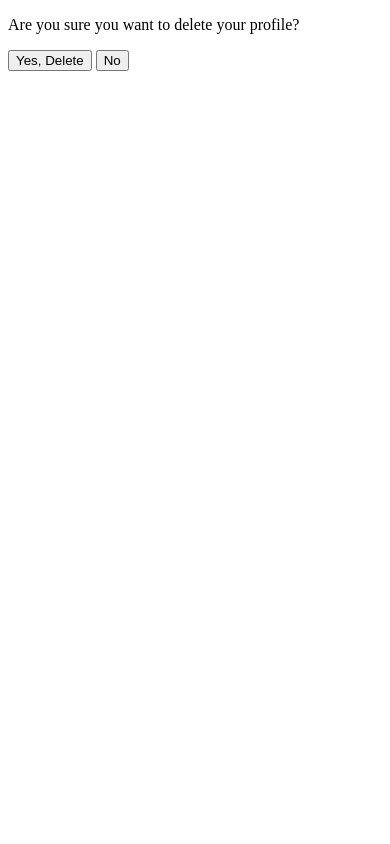
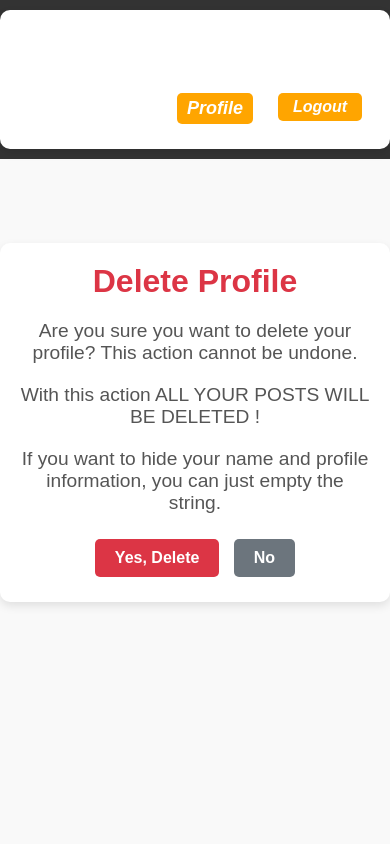
Before and after one commit to johnyloco/Menu33, a Django app: page /accounts/profile/1/delete/ in a window 390 px wide. Run offline with Django 5.2, Linux system fonts and the light colour scheme; the visitor is signed in with stand-in values (Sample User, id 1); data comes from the database, SQL or seed files in the repository.

Commit message:
Add delete form. When Profile delete, user get delete.

```diff
--- a/menu33/accounts/forms.py
+++ b/menu33/accounts/forms.py
@@ -15,7 +15,7 @@
 class AppUserCreationForm(UserCreationForm):
     class Meta(UserCreationForm):
         model = UserModel
-        fields = ['email',]
+        fields = ('email',)
 
 
 class ProfileEditForm(forms.ModelForm):
--- a/menu33/accounts/signals.py
+++ b/menu33/accounts/signals.py
@@ -1,4 +1,4 @@
-from django.db.models.signals import post_save
+from django.db.models.signals import post_save, post_delete
 from django.dispatch import receiver
 from django.contrib.auth import get_user_model
 from menu33.accounts.models import Profile
@@ -10,3 +10,10 @@
 def create_user_profile(sender, instance, created, **kwargs):
     if created:
         Profile.objects.create(user=instance)
+
+
+@receiver(post_delete, sender=Profile)
+def delete_user_with_profile(sender, instance, **kwargs):
+    user = instance.user
+    if user:
+        user.delete()
--- a/menu33/accounts/tests.py
+++ b/menu33/accounts/tests.py
@@ -1,5 +1,8 @@
+from django.shortcuts import get_object_or_404
+
+from menu33.accounts.models import Profile
+
+
 def is_profile_owner(view_instance):
-    """
-    Ensure the logged-in user can only access their own profile.
-    """
-    return view_instance.request.user.pk == view_instance.kwargs.get('pk')
+    profile = get_object_or_404(Profile, pk=view_instance.kwargs['pk'])
+    return view_instance.request.user == profile.user
--- a/menu33/accounts/views.py
+++ b/menu33/accounts/views.py
@@ -1,8 +1,8 @@
-from django.contrib.auth import get_user_model, login
+from django.contrib.auth import get_user_model, login, logout
 from django.contrib.auth.mixins import LoginRequiredMixin, UserPassesTestMixin
 from django.contrib.auth.views import LoginView
 from django.http import HttpResponseForbidden
-from django.shortcuts import render, get_object_or_404
+from django.shortcuts import render, get_object_or_404, redirect
 from django.urls import reverse_lazy
 from django.views.generic import CreateView, UpdateView, DetailView, DeleteView
 
@@ -35,22 +35,33 @@
 class ProfileDeleteView(LoginRequiredMixin, UserPassesTestMixin, DeleteView):
     model = Profile
     template_name = 'accounts/profile-delete-page.html'
-    success_url = reverse_lazy('home-page')  # Redirect to home after successful deletion
+    success_url = reverse_lazy('login-page')  # Redirect to home after successful deletion
 
     def test_func(self):
         # Use the reusable function for permission check
         return is_profile_owner(self)
 
+    def delete(self, request, *args, **kwargs):
+        # Fetch the profile object to delete the user
+        profile = self.get_object()
+        user = profile.user  # Associated user
+
+        # Delete the user and log out
+        user.delete()
+        logout(request)
+
+        # Redirect to the success URL
+        return redirect(self.success_url)
+
 
 class ProfileDetailsView(LoginRequiredMixin, DetailView):
     model = UserModel
     template_name = 'accounts/profile-details-page.html'
+    reverse_lazy = 'login-page'
 
     def get_context_data(self, **kwargs):
         context = super().get_context_data(**kwargs)
-        # Extract the email username (before @)
-        #email = self.get_object().user.email
-        #context['email_username'] = email.split('@')[0]
+
         return context
 
 
@@ -59,13 +70,11 @@
     form_class = ProfileEditForm
     template_name = 'accounts/profile-edit.html'
 
-    def get_object(self, queryset=None):
-        # Allow the user to edit only their profile
-        return get_object_or_404(Profile, user=self.request.user)
-
     def get_success_url(self):
         # Redirect to the profile details page after a successful edit
-        return reverse_lazy('profile-details', kwargs={'pk': self.request.user.pk})
+        return reverse_lazy(
+            'profile-details',
+            kwargs={'pk': self.object.pk})
 
     def test_func(self):
         # Use the reusable function for permission check
--- /dev/null
+++ b/static/css/account/profile_delete.css
@@ -0,0 +1,71 @@
+/* General Styles */
+body {
+    font-family: Arial, sans-serif;
+    margin: 0;
+    padding: 0;
+    background-color: #f9f9f9;
+    color: #333;
+    display: flex;
+    justify-content: center;
+    align-items: center;
+    min-height: 100vh;
+}
+
+/* Centered Container */
+.container {
+    background: #ffffff;
+    border-radius: 10px;
+    box-shadow: 0 4px 10px rgba(0, 0, 0, 0.1);
+    padding: 20px;
+    text-align: center;
+    max-width: 400px;
+    width: 100%;
+}
+
+/* Page Title */
+h1 {
+    font-size: 2rem;
+    color: #dc3545; /* Red color to emphasize the delete action */
+    margin-bottom: 20px;
+}
+
+/* Confirmation Message */
+p {
+    font-size: 1.2rem;
+    color: #555;
+    margin-bottom: 20px;
+}
+
+/* Buttons */
+button, a {
+    display: inline-block;
+    text-decoration: none;
+    padding: 10px 20px;
+    font-size: 1rem;
+    font-weight: bold;
+    border-radius: 5px;
+    margin: 5px;
+    transition: background-color 0.3s ease, color 0.3s ease;
+    cursor: pointer;
+}
+
+/* Delete Button */
+.btn-delete {
+    background-color: #dc3545;
+    color: white;
+    border: none;
+}
+
+.btn-delete:hover {
+    background-color: #c82333;
+}
+
+/* Cancel Button */
+.btn-cancel {
+    background-color: #6c757d;
+    color: white;
+}
+
+.btn-cancel:hover {
+    background-color: #5a6268;
+}
--- a/static/css/nav_style.css
+++ b/static/css/nav_style.css
@@ -1,4 +1,4 @@
-/* Reset some default styles */
+/* General Reset */
 * {
     margin: 0;
     padding: 0;
@@ -8,17 +8,19 @@
 body {
     font-family: Arial, sans-serif;
     background-color: #f8f8f8;
+    margin-top: 60px; /* Space for fixed navbar */
 }
 
-/* Navbar styles */
+/* Navbar Styles */
 .navbar {
-    background-color: #333;
+    background-color: #333; /* Same color always */
     color: #ffffff;
     padding: 10px 0;
     position: fixed;
+    top: 0;
     width: 100%;
-    top: 0;
     z-index: 1000;
+    text-align: center; /* Center all text inside the navbar */
 }
 
 .container {
@@ -26,27 +28,30 @@
     margin: 0 auto;
     padding: 0 15px;
     display: flex;
-    align-items: center;
-    justify-content: space-between;
+    flex-direction: column; /* Stack logo and navigation links */
+    align-items: center; /* Center all items horizontally */
+    justify-content: center; /* Center all items vertically */
 }
 
-/* Logo styles */
+/* Logo Styles */
 .logo a {
     color: #ffffff;
     text-decoration: none;
     font-size: 24px;
     font-weight: bold;
-    display: flex;
-    align-items: center;
+    margin-bottom: 10px; /* Space between logo and nav links */
 }
 
 .logo a:hover {
     color: #ffa500;
 }
 
-/* Navbar links */
+/* Navigation Links */
 .nav-links {
     display: flex;
+    flex-wrap: wrap; /* Allow wrapping for smaller screens */
+    justify-content: center; /* Center the links */
+    gap: 15px;
 }
 
 .nav-group {
@@ -64,39 +69,35 @@
 }
 
 .nav-item a:hover {
-    color: #ffa500; /* Highlight color on hover */
+    color: #ffa500;
 }
 
-/* Button styles */
+/* Button Styles */
 .button {
     background-color: #ffa500;
-    color: #ffffff;
+    color: white;
     border: none;
     padding: 5px 15px;
-    cursor: pointer;
     font-size: 16px;
-    border-radius: 4px;
+    font-weight: bold;
+    border-radius: 5px;
+    text-decoration: none;
     transition: background-color 0.3s ease;
 }
 
 .button:hover {
-    background-color: #e69500; /* Darker orange on hover */
+    background-color: #e69500; /* Slightly darker orange */
 }
 
-/* Responsive design */
+/* Responsive Styles */
 @media (max-width: 768px) {
     .nav-links {
-        display: none; /* Hide navbar links on smaller screens */
+        flex-direction: column; /* Stack links vertically */
+        align-items: center;
+        gap: 10px;
     }
 
-    .logo a.home {
+    .logo a {
         font-size: 20px;
     }
 }
-
-@media (min-width: 769px) {
-    /* If you want to show the links again on larger screens */
-    .nav-links {
-        display: flex;
-    }
-}
--- a/templates/accounts/profile-delete-page.html
+++ b/templates/accounts/profile-delete-page.html
@@ -1,15 +1,27 @@
+{% load static %}
+{% include 'common/../common/nav.html' %}
 <!DOCTYPE html>
 <html lang="en">
 <head>
     <meta charset="UTF-8">
-    <title>Title</title>
+    <meta name="viewport" content="width=device-width, initial-scale=1.0">
+    <title>Delete Profile</title>
+    <link rel="stylesheet" href="{% static 'css/account/profile_delete.css' %}">
 </head>
 <body>
-    <form method="post">
-    {% csrf_token %}
-    <p>Are you sure you want to delete your profile?</p>
-    <button type="submit">Yes, Delete</button>
-        <button type="submit">No</button>
-</form>
+    <div class="container">
+        <h1>Delete Profile</h1>
+        <form method="post">
+            {% csrf_token %}
+            <p>Are you sure you want to delete your profile? This action cannot be undone. </p>
+            <p>With this action ALL YOUR POSTS WILL BE DELETED ! </p>
+            <p>If you want to hide your name and profile information, you can just empty the string. </p>
+            <!-- Yes, Delete Button -->
+            <button type="submit" class="btn-delete">Yes, Delete</button>
+
+            <!-- No, Cancel Button -->
+            <a href="{% url 'profile-details' request.user.pk %}" class="btn-cancel">No</a>
+        </form>
+    </div>
 </body>
 </html>
--- a/templates/common/home-page.html
+++ b/templates/common/home-page.html
@@ -1,7 +1,6 @@
 {% load static %}
 {% include 'common/nav.html' %}
 {% block content %}
-<!-- Navigation at the top -->
 
 
 <!-- Header Section -->
--- a/templates/common/nav.html
+++ b/templates/common/nav.html
@@ -16,39 +16,33 @@
         <div class="logo">
             <!-- Link to Home Page -->
             <a class="home" href="{% url 'home_page' %}">
-                <i>Menu3</i>
+                <i>Home</i>
             </a>
         </div>
 
         <div class="nav-links">
             <ul class="nav-group">
                 <li class="nav-item">
-                    <!-- Link to Add Food Page -->
+                    <!-- Link to Restaurant List -->
                     <a href="{% url 'restaurant-list' %}"><i>Restaurants</i></a>
                 </li>
-                {% if not request.user.is_authenticated %}
+                {% if not user.is_authenticated %}
                     <li class="nav-item">
                         <!-- Link to Login Page -->
-                        <a href="{% url 'login-page' %}"><i>Login</i></a>
+                        <a href="{% url 'login-page' %}" class="button"><i>Login</i></a>
                     </li>
                     <li class="nav-item">
                         <!-- Link to Register Page -->
-                        <a href="{% url 'register-page' %}"><i>Register</i></a>
+                        <a href="{% url 'register-page' %}" class="button"><i>Register</i></a>
                     </li>
                 {% else %}
                     <li class="nav-item">
-                        <!-- Link to Restaurant List -->
-                        <a href="{% url 'restaurant-list' %}"><i>Restaurants</i></a>
-                    </li>
-                    <li class="nav-item">
-                        <!-- Profile Link (if logged in) -->
-                        <a href="{% url 'profile-details' request.user.pk %}">
-                            <i>Profile</i>
-                        </a>
+                        <!-- Profile Link -->
+                        <a href="{% url 'profile-details' user.pk %}" class="button"><i>Profile</i></a>
                     </li>
                     <li class="nav-item">
                         <!-- Logout Form -->
-                        <form method="post" action="{% url 'logout' %}">
+                        <form method="post" action="{% url 'logout' %}" style="display: inline;">
                             {% csrf_token %}
                             <button class="button" type="submit"><i>Logout</i></button>
                         </form>
@@ -60,7 +54,9 @@
 </nav>
 
 <!-- Content Block for Child Templates -->
-{% block content %}{% endblock %}
-
+<div class="content">
+    {% block content %}
+    {% endblock %}
+</div>
 </body>
 </html>
--- a/templates/restaurants/restaurants-list.html
+++ b/templates/restaurants/restaurants-list.html
@@ -1,5 +1,6 @@
 
 {% load static %}
+{% include 'common/nav.html' %}
 {% block content %}
 
 <!DOCTYPE html>
```
Also changed, not shown: static/css/account/profile_details.css (+71 -29 lines), static/css/common/home.css (added, +88 -0 lines), templates/accounts/profile-details-page.html (+36 -21 lines).
